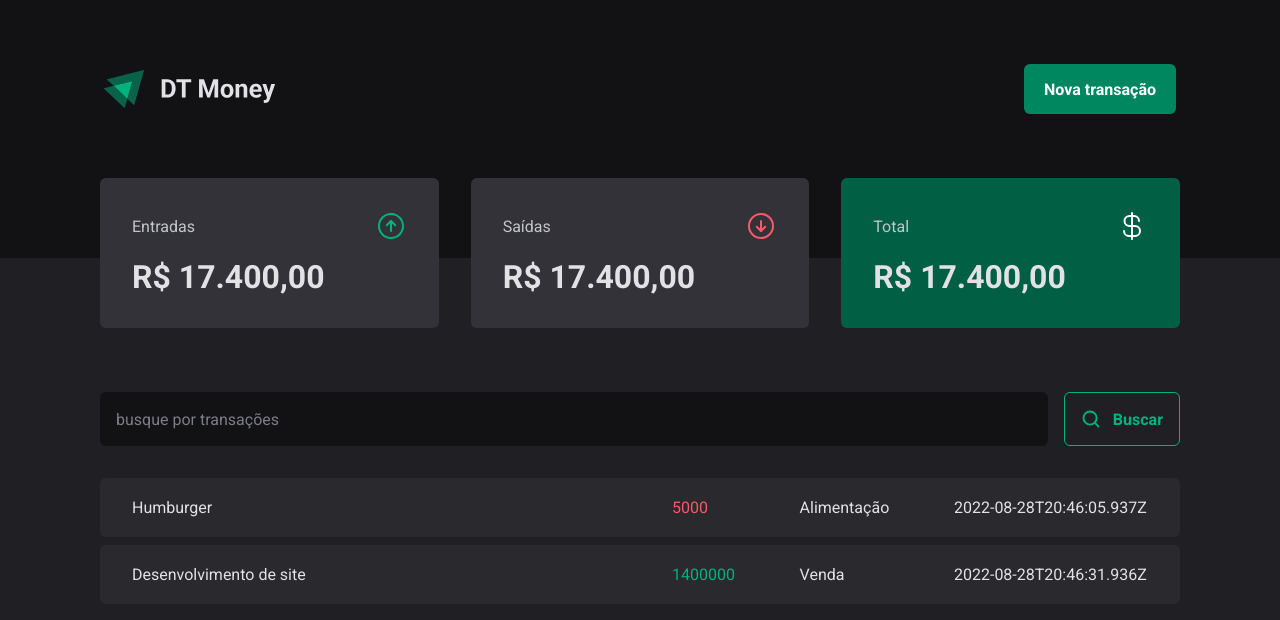
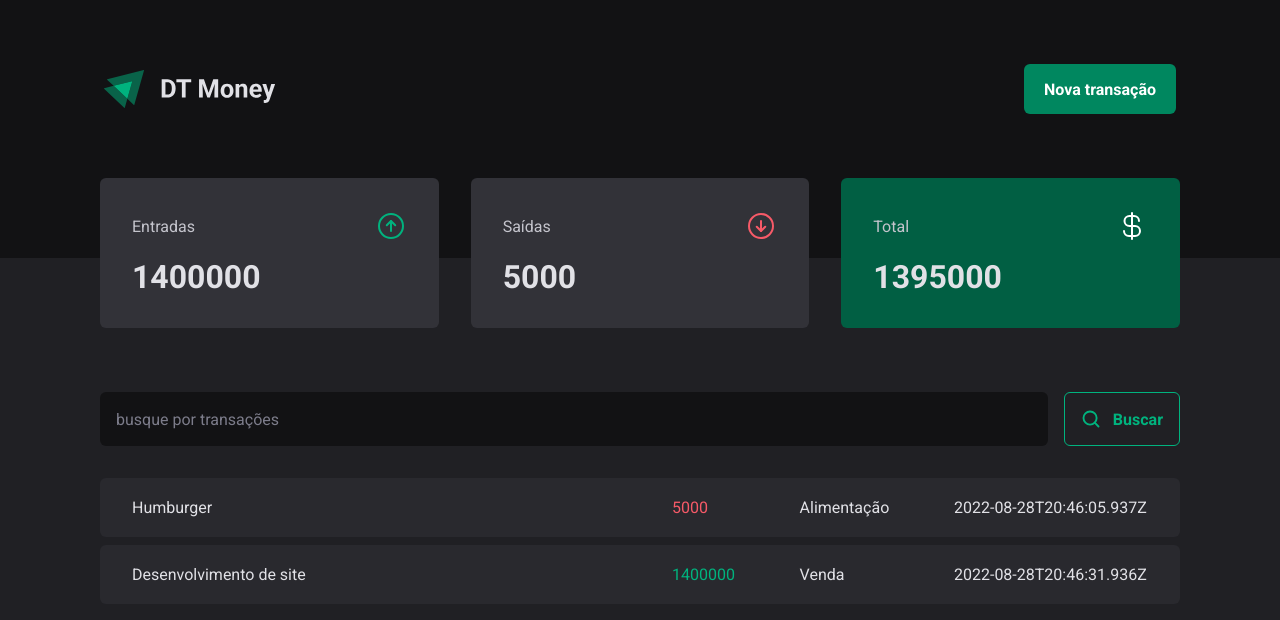
Before and after one commit to luiz21goncalves/ignite-dt-money, a React (Vite) app: page / in a window 1280 px wide. Shown: the top 620 px of the page. Built offline with nearby package versions, Linux system fonts and the light colour scheme; data requests are answered from the project's data file.

Commit message:
feat: show summary values

```diff
--- a/src/components/Summary/index.tsx
+++ b/src/components/Summary/index.tsx
@@ -1,10 +1,34 @@
 import { ArrowCircleDown, ArrowCircleUp, CurrencyDollar } from 'phosphor-react'
 import { useTheme } from 'styled-components'
 
+import { useTransactions } from '../../contexts/TransactionsContext'
 import * as S from './styles'
 
 export function Summary() {
+  const { transactions } = useTransactions()
+
   const { 'green-300': green300, 'red-300': red300, white } = useTheme()
+
+  const summary = transactions.reduce(
+    (acc, transaction) => {
+      if (transaction.type === 'income') {
+        acc.income += transaction.price
+        acc.total += transaction.price
+      }
+
+      if (transaction.type === 'outcome') {
+        acc.outcome += transaction.price
+        acc.total -= transaction.price
+      }
+
+      return acc
+    },
+    {
+      income: 0,
+      outcome: 0,
+      total: 0,
+    },
+  )
 
   return (
     <S.SummaryContainer>
@@ -14,7 +38,7 @@
           <ArrowCircleUp size={32} color={green300} />
         </header>
 
-        <strong>R$ 17.400,00</strong>
+        <strong>{summary.income}</strong>
       </S.SummaryCard>
 
       <S.SummaryCard>
@@ -23,7 +47,7 @@
           <ArrowCircleDown size={32} color={red300} />
         </header>
 
-        <strong>R$ 17.400,00</strong>
+        <strong>{summary.outcome}</strong>
       </S.SummaryCard>
 
       <S.SummaryCard variant="green">
@@ -32,7 +56,7 @@
           <CurrencyDollar size={32} color={white} />
         </header>
 
-        <strong>R$ 17.400,00</strong>
+        <strong>{summary.total}</strong>
       </S.SummaryCard>
     </S.SummaryContainer>
   )
```
